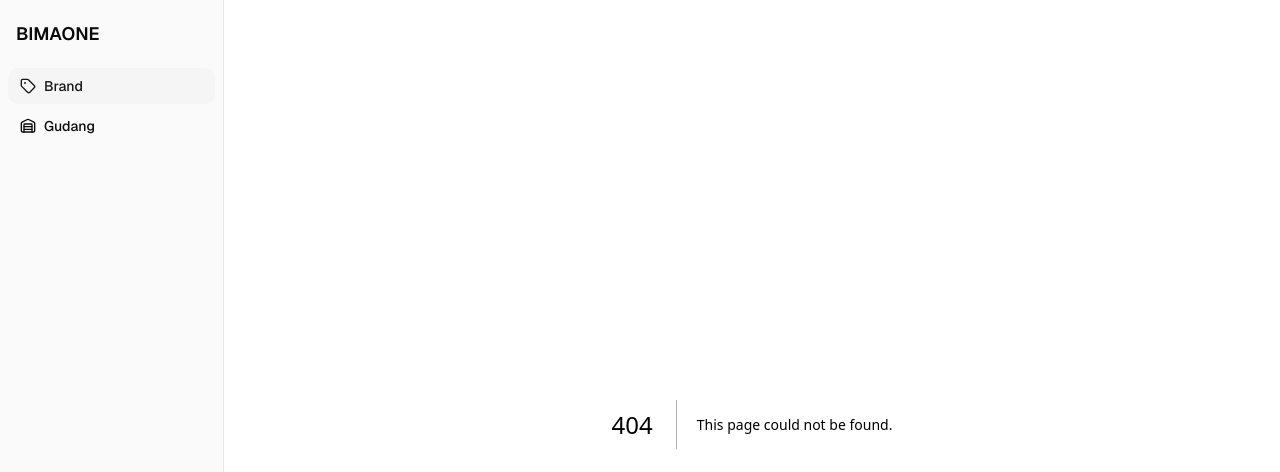
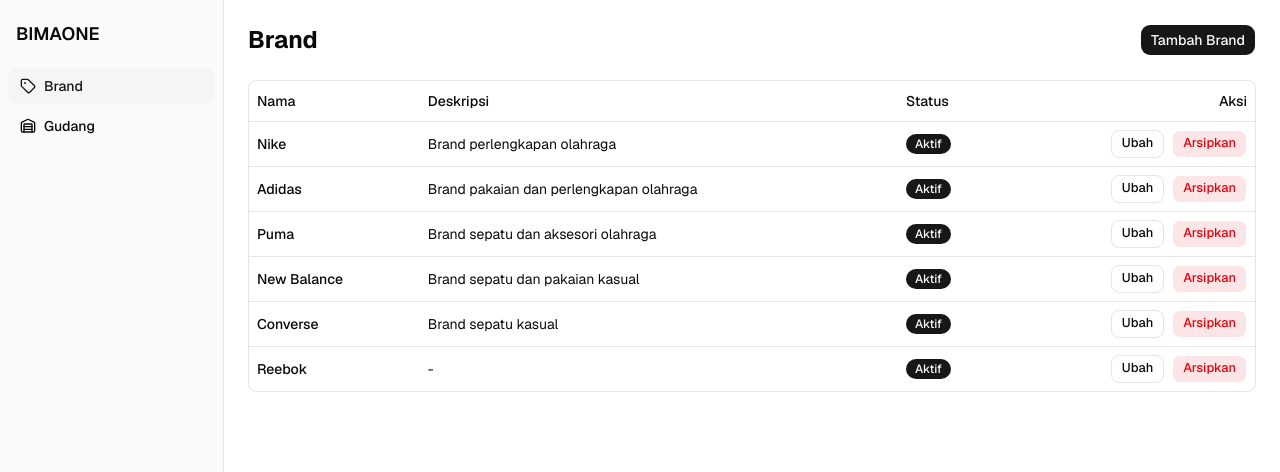
Before and after one commit to Dirandd/bimaone-web, a Next.js app: page /brands in a window 1280 px wide. Before the commit this address had no page. Shown: the top 472 px of the page. Built offline with nearby package versions, Linux system fonts and the light colour scheme.

Commit message:
fitur: tambah halaman daftar brand dengan data tiruan (#7)

```diff
--- /dev/null
+++ b/app/brands/page.tsx
@@ -0,0 +1,77 @@
+import { Table, TableBody, TableCell, TableHead, TableHeader, TableRow } from "@/components/ui/table"
+import { Badge } from "@/components/ui/badge"
+import { Button } from "@/components/ui/button"
+import { dataTiruan } from "@/lib/dummy-brands"
+
+export default function HalamanDaftarBrand() {
+  return (
+    <div className="space-y-6">
+      {/* Judul dan tombol tambah */}
+      <div className="flex items-center justify-between">
+        <h1 className="text-2xl font-bold">Brand</h1>
+
+        <Button>
+          Tambah Brand
+        </Button>
+      </div>
+
+      {/* Tabel daftar brand */}
+      <div className="rounded-md border">
+        <Table>
+          <TableHeader>
+            <TableRow>
+              <TableHead>Nama</TableHead>
+              <TableHead>Deskripsi</TableHead>
+              <TableHead>Status</TableHead>
+              <TableHead className="text-right">Aksi</TableHead>
+            </TableRow>
+          </TableHeader>
+
+          <TableBody>
+            {dataTiruan.map((brand) => (
+              <TableRow key={brand.id}>
+                <TableCell className="font-medium">
+                  {brand.name}
+                </TableCell>
+
+                <TableCell>
+                  {brand.description ?? "-"}
+                </TableCell>
+
+                <TableCell>
+                  <Badge
+                    variant={
+                      brand.archived_at === null
+                        ? "default"
+                        : "secondary"
+                    }
+                  >
+                    {brand.archived_at === null ? "Aktif" : "Arsip"}
+                  </Badge>
+                </TableCell>
+
+                <TableCell>
+                  <div className="flex justify-end gap-2">
+                    <Button variant="outline" size="sm">
+                      Ubah
+                    </Button>
+
+                    {brand.archived_at === null ? (
+                      <Button variant="destructive" size="sm">
+                        Arsipkan
+                      </Button>
+                    ) : (
+                      <Button variant="outline" size="sm">
+                        Pulihkan
+                      </Button>
+                    )}
+                  </div>
+                </TableCell>
+              </TableRow>
+            ))}
+          </TableBody>
+        </Table>
+      </div>
+    </div>
+  )
+}
--- /dev/null
+++ b/lib/dummy-brands.ts
@@ -0,0 +1,59 @@
+export type Brand = {
+  id: number
+  name: string
+  description: string | null
+  archived_at: string | null
+  created_at: string
+  updated_at: string
+}
+
+export const dataTiruan: Brand[] = [
+  {
+    id: 1,
+    name: "Nike",
+    description: "Brand perlengkapan olahraga",
+    archived_at: null,
+    created_at: "2026-10-01T08:00:00Z",
+    updated_at: "2026-10-01T08:00:00Z",
+  },
+  {
+    id: 2,
+    name: "Adidas",
+    description: "Brand pakaian dan perlengkapan olahraga",
+    archived_at: null,
+    created_at: "2026-10-02T08:00:00Z",
+    updated_at: "2026-10-02T08:00:00Z",
+  },
+  {
+    id: 3,
+    name: "Puma",
+    description: "Brand sepatu dan aksesori olahraga",
+    archived_at: null,
+    created_at: "2026-10-03T08:00:00Z",
+    updated_at: "2026-10-03T08:00:00Z",
+  },
+  {
+    id: 4,
+    name: "New Balance",
+    description: "Brand sepatu dan pakaian kasual",
+    archived_at: null,
+    created_at: "2026-10-04T08:00:00Z",
+    updated_at: "2026-10-04T08:00:00Z",
+  },
+  {
+    id: 5,
+    name: "Converse",
+    description: "Brand sepatu kasual",
+    archived_at: null,
+    created_at: "2026-10-05T08:00:00Z",
+    updated_at: "2026-10-05T08:00:00Z",
+  },
+  {
+    id: 6,
+    name: "Reebok",
+    description: null,
+    archived_at: null,
+    created_at: "2026-10-06T08:00:00Z",
+    updated_at: "2026-10-06T08:00:00Z",
+  },
+]
```
